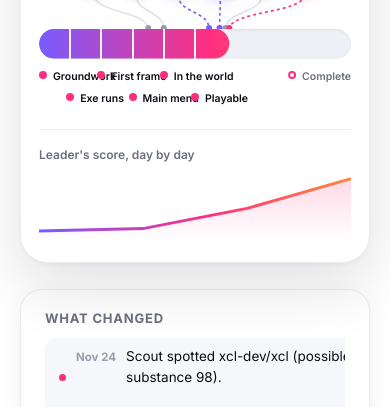
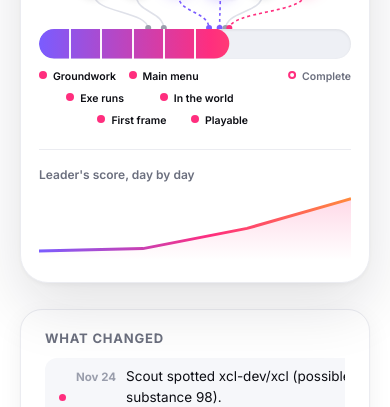
Before and after one commit to 01M/portwatch-vi, a website with bundled scripts: page index.html in a window 390 px wide. Shown: the part 1593-2000 px from the top of the page. Built offline with nearby package versions, Linux system fonts and the light colour scheme; animation ran at ten frames a second; files whose address does not match are found by name.

Commit message:
Overview bar: milestone labels no longer overlap on phones
The steps to Playable sit 10% apart, and phones split them over only two
rows, so labels 20% apart (about 63px at 393px wide) ran into each other.
Labels are now measured and spread over the fewest rows that keep each
row clear, on load, after the web font arrives and on resize. Desktop
stays on one row; tablets keep two.

Co-Authored-By: Claude Opus 5.5 <noreply@anthropic.com>

```diff
--- a/assets/css/style.css
+++ b/assets/css/style.css
@@ -410,7 +410,7 @@ html:not([lang="en"]) .nav-links a { padding-inline: 9px; }
 @keyframes shimmer { from { background-position: -240px 0; } to { background-position: calc(100% + 240px) 0; } }
 .mega-ticks, .bar-ticks { position: absolute; inset: 0; pointer-events: none; }
 .mega-ticks i, .bar-ticks i { position: absolute; top: 0; bottom: 0; width: 2px; margin-left: -1px; background: var(--surface); opacity: .95; }
-.mega-labels { position: relative; height: 54px; margin-top: 10px; }
+.mega-labels { position: relative; min-height: 54px; margin-top: 10px; }
 .mega-label {
   position: absolute; top: 0;
   transform: translateX(-50%);
@@ -543,11 +543,7 @@ html:not([lang="en"]) .nav-links a { padding-inline: 9px; }
 /* The steps to Playable sit 10% apart: each label starts at its tick (its dot on the tick) instead of centring on it. */
 .mega-label:not(:last-of-type) { transform: translateX(-4px); text-align: left; }
 .mega-label:first-of-type { transform: none; }
-/* Below desktop width every other label also drops to a second row. */
-@media (max-width: 1180px) and (min-width: 761px) {
-  .mega-labels { height: 66px; }
-  .mega-label:nth-of-type(even) { top: 28px; }
-}
+/* When they don't fit on one row, layoutMegaLabels() in app.js spreads them over more rows. */
 
 /* Private builds: no public code, so listed under the race without a rank */
 .pb-lock {
@@ -870,7 +866,6 @@ a.tag { text-decoration: none; }
   .ov-stats { grid-template-columns: repeat(2, 1fr); width: 100%; }
   .mega-label { font-size: 10.5px; }
   .mega-label b { display: none; }
-  .mega-label:nth-of-type(even) { top: 22px; }
   .effort { grid-template-columns: 1fr; padding: 18px; }
   .e-rank { text-align: left; font-size: 22px; }
   .e-top { flex-wrap: wrap; }
--- a/assets/js/app.js
+++ b/assets/js/app.js
@@ -222,8 +222,9 @@ function renderOverall(data) {
   $('#mega-fill').dataset.width = ov.score;
 
   const top = ov.ranked.slice(0, 6);
-  const draw = () => drawMarkers(top, leader);
+  const draw = () => { drawMarkers(top, leader); layoutMegaLabels(); };
   draw();
+  document.fonts?.ready.then(draw); // Inter swaps in after first paint and changes label widths
   let raf;
   window.addEventListener('resize', () => { cancelAnimationFrame(raf); raf = requestAnimationFrame(draw); });
 
@@ -272,6 +273,34 @@ function drawMarkers(ranked, leader) {
                 ${priv ? `<span class="mk-face">${face}<span class="bp-lock"><span class="pb-lock" aria-hidden="true"></span></span></span>` : face}
               </a>`;
     }).join('');
+}
+
+// Milestone labels sit under their ticks, 10% apart up to Playable. When neighbours would touch
+// (phones, longer translations), they're dealt into the fewest rows that keep every row clear:
+// 1-2-1-2, then 1-2-3-1-2-3 and so on, so each row still reads left to right.
+function layoutMegaLabels() {
+  const box = $('#mega-labels');
+  const labels = [...box.querySelectorAll('.mega-label')];
+  if (!labels.length || !box.clientWidth) return;
+  labels.forEach((l) => { l.style.top = '0px'; });
+  const span = (el) => { const r = el.getBoundingClientRect(); return [r.left, r.right]; };
+  const spans = labels.map(span);
+  // The track names between Playable and Complete share the first row (hidden on phones).
+  // Their CSS already stops short of Complete, so only the steps up to Playable are checked against them.
+  const zone = box.querySelector('.mega-zone');
+  const zoneSpan = zone && zone.getClientRects().length ? span(zone) : null;
+  const last = labels.length - 1;
+  const GAP = 10;
+  const clear = (a, b) => a[1] + GAP <= b[0] || b[1] + GAP <= a[0];
+  const fits = (rows) => spans.every((a, i) =>
+    (i % rows || i === last || !zoneSpan || clear(a, zoneSpan)) &&
+    spans.every((b, j) => j <= i || (j - i) % rows || clear(a, b)));
+  let rows = 1;
+  while (rows < labels.length && !fits(rows)) rows++;
+  const h = Math.max(...labels.map((l) => l.offsetHeight));
+  const step = h + 6;
+  labels.forEach((l, i) => { l.style.top = `${(i % rows) * step}px`; });
+  box.style.height = `${(rows - 1) * step + h + 14}px`;
 }
 
 function renderHistory(history) {
```
